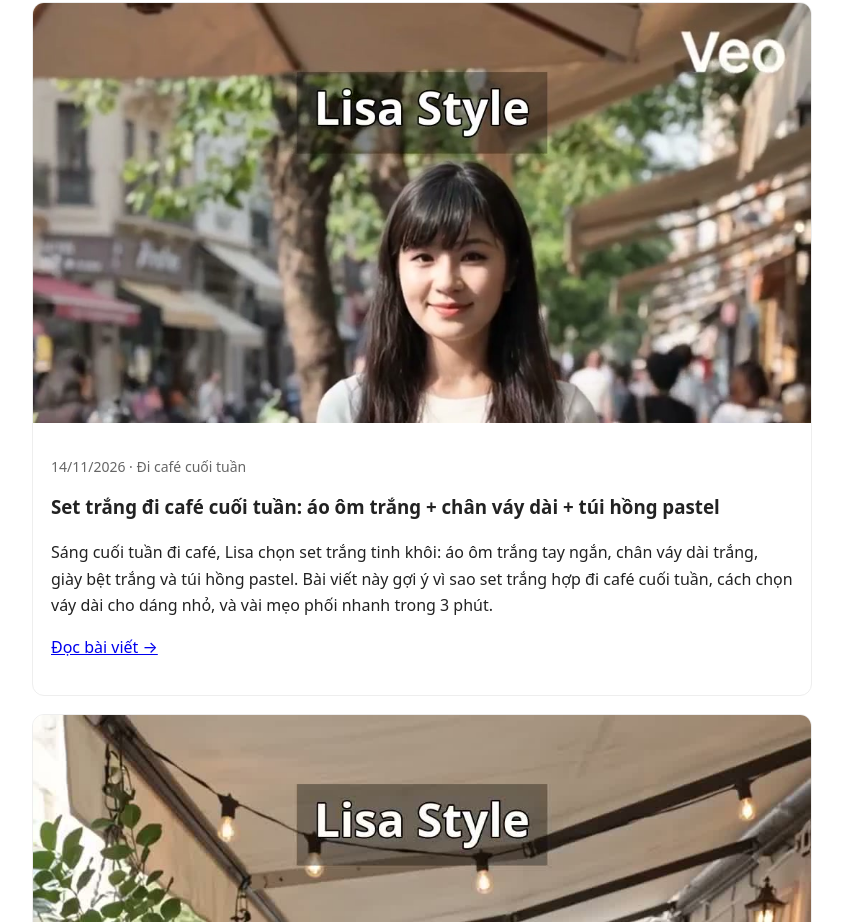
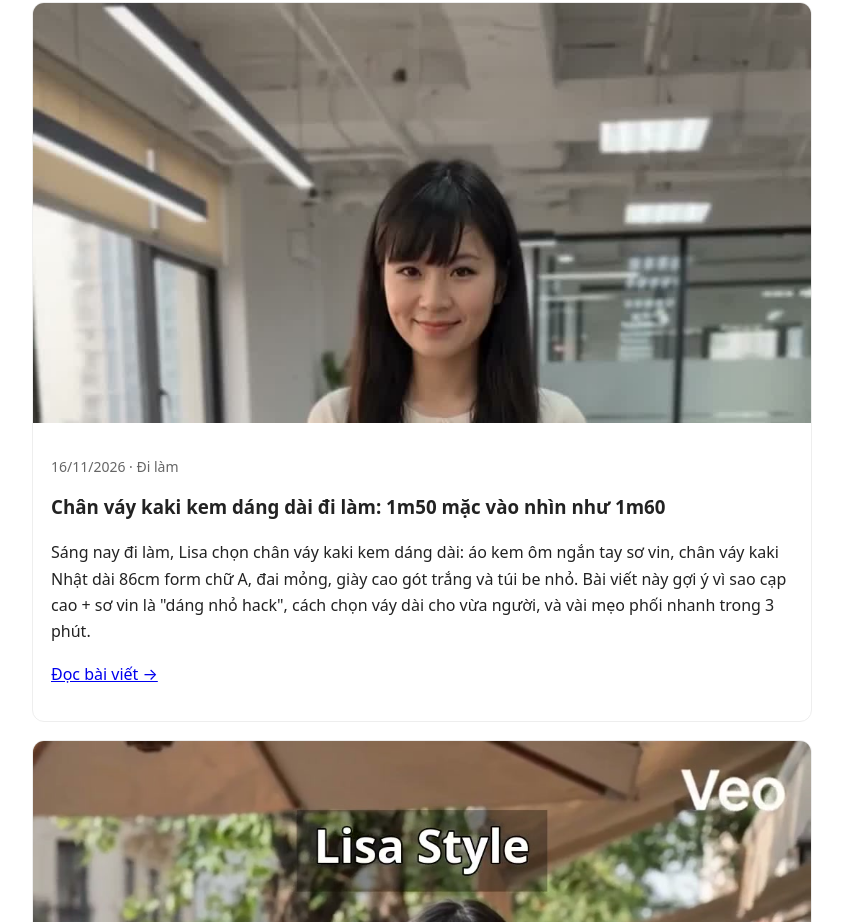
Before and after one commit to thanhlamvd/lisa-workspace-studio, a plain HTML site: page blog/index.html in a window 1280 px wide. Shown: the part 458-1380 px from the top of the page, without its empty margins (218-1061 px from the left). Drawn offline with Linux system fonts and the light colour scheme.

Commit message:
Blog Lisa: them bai-12 len dau danh sach

```diff
--- a/blog/index.html
+++ b/blog/index.html
@@ -40,13 +40,22 @@ footer{margin-top:48px;border-top:1px solid var(--line);padding-top:16px;color:v
 <p>Lisa lên đồ mỗi ngày | Đi làm, đi chơi, đi ngủ đều phải xinh | Nhân vật AI</p>
 <nav>
 <a href="index.html">Trang chủ</a>
-<a href="bai-11-set-trang-di-cafe-cuoi-tuan.html">Bài mới nhất</a>
+<a href="bai-12-chan-vay-kaki-kem-dang-dai-di-lam.html">Bài mới nhất</a>
 <a href="#kenh">Kênh của Lisa</a>
 </nav>
 </header>
 
 <section>
 <h2>Bài viết mới nhất</h2>
+<article class="post">
+<img src="images/chan-vay-kaki-kem-1.jpg" alt="Lisa mặc chân váy kaki kem dáng dài đi làm">
+<div class="post-body">
+<p class="date">16/11/2026 · Đi làm</p>
+<h3><a href="bai-12-chan-vay-kaki-kem-dang-dai-di-lam.html">Chân váy kaki kem dáng dài đi làm: 1m50 mặc vào nhìn như 1m60</a></h3>
+<p>Sáng nay đi làm, Lisa chọn chân váy kaki kem dáng dài: áo kem ôm ngắn tay sơ vin, chân váy kaki Nhật dài 86cm form chữ A, đai mỏng, giày cao gót trắng và túi be nhỏ. Bài viết này gợi ý vì sao cạp cao + sơ vin là "dáng nhỏ hack", cách chọn váy dài cho vừa người, và vài mẹo phối nhanh trong 3 phút.</p>
+<p><a href="bai-12-chan-vay-kaki-kem-dang-dai-di-lam.html">Đọc bài viết →</a></p>
+</div>
+</article>
 <article class="post">
 <img src="images/set-trang-di-cafe-1.jpg" alt="Lisa mặc set trắng đi café cuối tuần">
 <div class="post-body">
```
